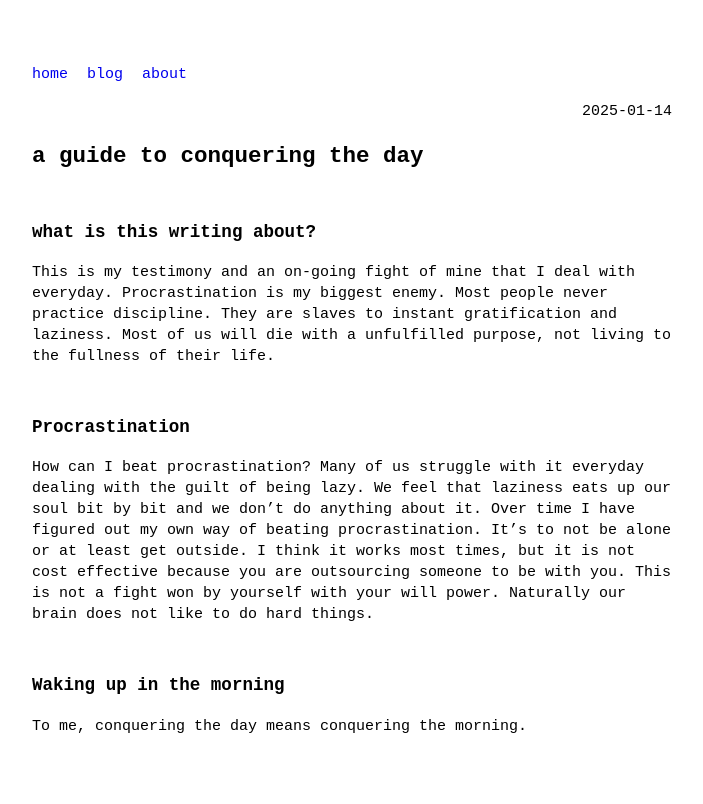
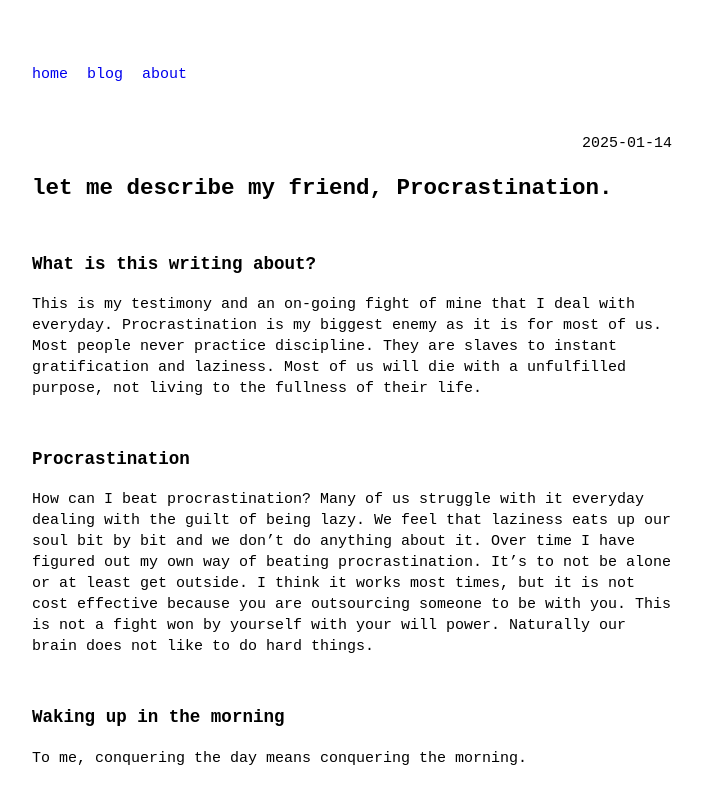
Before and after one commit to psh0078/psh0078.github.io, a Jekyll site: the page built from _posts/2025-01-14-a-guide-to-conquering-the-day.md, in a window 1280 px wide. Shown: the top 804 px of the page, without its empty margins (288-991 px from the left). Built offline with Jekyll 4.4.1, drawn with Linux system fonts in a browser that asks for light colours; a script that is not in the unit is left out.

Commit message:
update post

```diff
--- a/_posts/2025-01-14-a-guide-to-conquering-the-day.md
+++ b/_posts/2025-01-14-a-guide-to-conquering-the-day.md
@@ -1,13 +1,13 @@
 ---
 layout: post
-title: "a guide to conquering the day"
+title: "let me describe my friend, Procrastination."
 published: true
 ---
 
-### what is this writing about?
+### What is this writing about?
 
 This is my testimony and an on-going fight of mine that I deal with everyday.
-Procrastination is my biggest enemy. Most people never practice discipline.
+Procrastination is my biggest enemy as it is for most of us. Most people never practice discipline.
 They are slaves to instant gratification and laziness. Most of us will die with
 a unfulfilled purpose, not living to the fullness of their life.
 
--- a/_posts/2025-12-29-breaking-into-ml-compiler.markdown
+++ b/_posts/2025-12-29-breaking-into-ml-compiler.markdown
@@ -22,3 +22,5 @@ for AI model developers is to optimize every operations on GPU as much as possib
 However, facing limitations in the work by one monopolizing company with their
 proprietary software seems just ridiculus and not a viable solution in the
 grand scheme of things. Then, what can we do?
+
+https://ludwigabap.com/posts/how-to-get-into-ml-compilers/
--- a/_sass/no-style-please.scss
+++ b/_sass/no-style-please.scss
@@ -1,122 +1,3 @@
-/* // -------------- THEME SWITCHER -------------- // */
-/* @mixin dark-appearance { */
-/*   // filter: invert(1); */
-/*   background-color: #222222; */
-/*   color: white; */
-/*   a { */
-/*     color: cyan; */
-/*     text-decoration: none; */
-/*     &:visited { */
-/*       color: lighten(cyan, 20%); */
-/*     } */
-/*     &#githubLink { */
-/*       text-decoration: underline; */
-/*       font-size: medium; */
-/*     } */
-/*   } */
-/*   img { */
-/*     background-color: #222222; */
-/*     color: white; */
-/**/
-/*     &.ioda { filter: invert(0); } */
-/*   } */
-/* } */
-/**/
-/* body[a="dark"] { @include dark-appearance; } */
-/**/
-/**/
-/* @media (prefers-color-scheme: dark) { */
-/*   body[a="auto"] { @include dark-appearance; } */
-/* } */
-/* // -------------------------------------------- // */
-/**/
-/* // bg color is also needed in html in order to */
-/* // block body's background propagation */
-/* // see: https://stackoverflow.com/a/61265706 */
-/* html, body { background: white; } */
-/**/
-/* html { height: 100%; } */
-/**/
-/* body { */
-/*   color: black; */
-/*   font-family: monospace; */
-/*   font-size: 15px; */
-/*   line-height: 1.4; */
-/*   margin: 0; */
-/*   min-height: 100%; */
-/*   overflow-wrap: break-word; */
-/* } */
-/**/
-/* .post-meta { text-align: right; } */
-/**/
-/* .nav { */
-/*   a { */
-/*     margin-right: 10px; // Adds space to the right of each link */
-/*      */
-/*     &:last-child { */
-/*       margin-right: 0; // Removes the right margin from the last link */
-/*     } */
-/*   } */
-/* } */
-/**/
-/* h2, h3, h4, h5, h6 { margin-top: 3rem; } */
-/**/
-/* hr { margin: 2rem 0; } */
-/**/
-/* p { margin: 1rem 0; } */
-/**/
-/* li { margin: 0.4rem 0; } */
-/**/
-/* *:target { background: yellow; } */
-/**/
-/* .w { */
-/*   max-width: 640px; */
-/*   margin: 0 auto; */
-/*   padding: 4rem 2rem; */
-/* } */
-/**/
-/* hr { */
-/*   text-align: center; */
-/*   border: 0; */
-/**/
-/*   &:before { content: '/////' } */
-/*   &:after { content: attr(data-content) '/////' } */
-/* } */
-/**/
-/* table { width: 100%; } */
-/**/
-/* table, th, td { */
-/*   border: thin solid 222222; */
-/*   border-collapse: collapse; */
-/*   padding: 0.4rem; */
-/* } */
-/**/
-/* code { */
-/*   color: white; */
-/*   background: 222222; */
-/* } */
-/**/
-/* div.highlighter-rouge code { */
-/*   display: block; */
-/*   overflow-x: auto; */
-/*   white-space: pre-wrap; */
-/*   padding: 1rem; */
-/* } */
-/**/
-/* blockquote { */
-/*   font-style: italic; */
-/*   border: thin solid 222222; */
-/*   padding: 1rem; */
-/**/
-/*   p { margin: 0; } */
-/* } */
-/**/
-/* img { */
-/*   max-width: 100%; */
-/*   display: block; */
-/*   margin: 0 auto; */
-/* } */
-
 // ---------- THEME TOKENS (via CSS variables) ----------
 :root {
   --bg: #ffffff;
@@ -204,6 +85,7 @@ body {
 .post-meta { text-align: right; }
 
 .nav {
+  margin-bottom: 48px;
   a {
     margin-right: 10px;
 
```
Also changed, not shown: _posts/2025-09-28-a-sense-of-purpose.markdown (deleted, +0 -32 lines), _posts/2025-12-29-how-does-cache-work.md (deleted, +0 -9 lines), _posts/2026-02-20-performance-orientedness.md (renamed from _posts/2026-02-20-roofline-modeling.md, +1 -7 lines).
